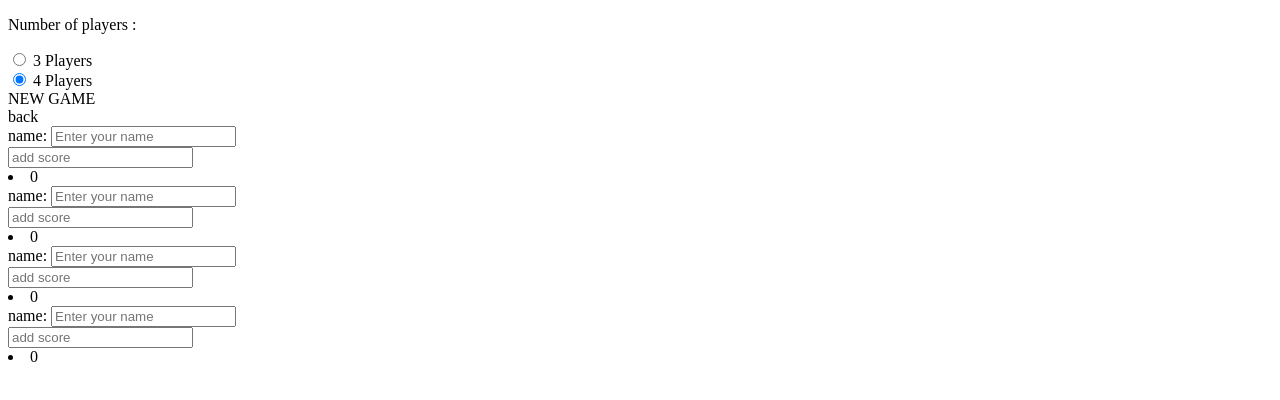
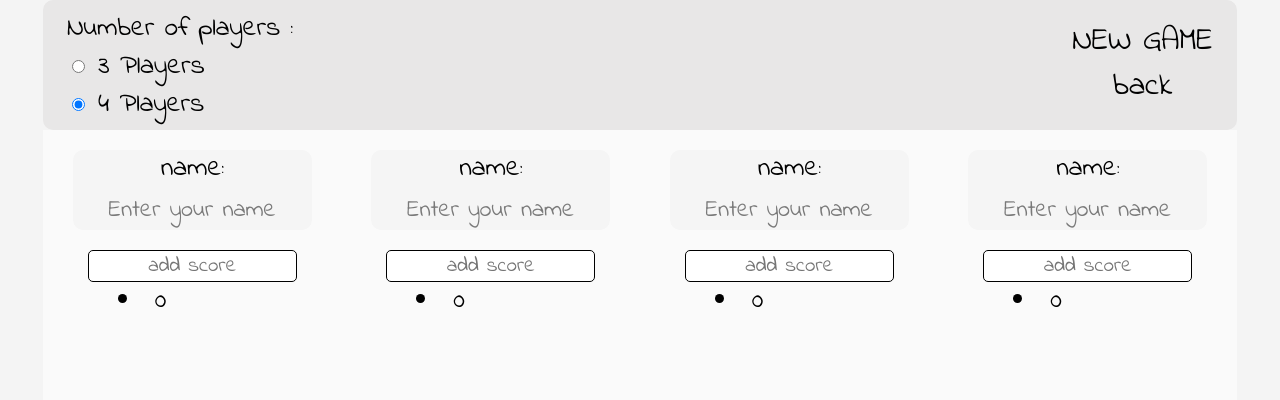
Before and after one commit to chiosone/game1000, a plain HTML site: page index.html in a window 1280 px wide. Drawn offline with Linux system fonts and the light colour scheme; the site is published under a folder, as on GitHub Pages, so addresses that start at the root find nothing; a web font is replaced by a local one.

Commit message:
Add files via upload

```diff
--- a/index.html
+++ b/index.html
@@ -10,8 +10,8 @@
     href="https://fonts.googleapis.com/css2?family=Indie+Flower&family=Inria+Sans:ital,wght@0,300;0,400;0,700;1,300;1,400;1,700&display=swap"
     rel="stylesheet">
   <title>1000 Game</title>
-  <script type="module" crossorigin src="/assets/index-BUQkf5W4.js"></script>
-  <link rel="stylesheet" crossorigin href="/assets/index-4rmR-L4S.css">
+  <script type="module" crossorigin src="./assets/index-BUQkf5W4.js"></script>
+  <link rel="stylesheet" crossorigin href="./assets/index-4rmR-L4S.css">
 </head>
 
 <body>
```
